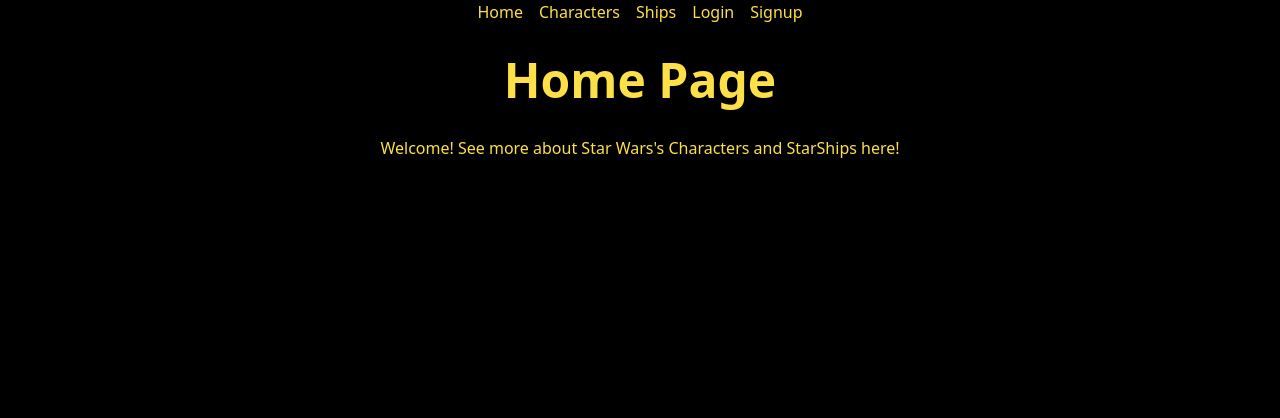
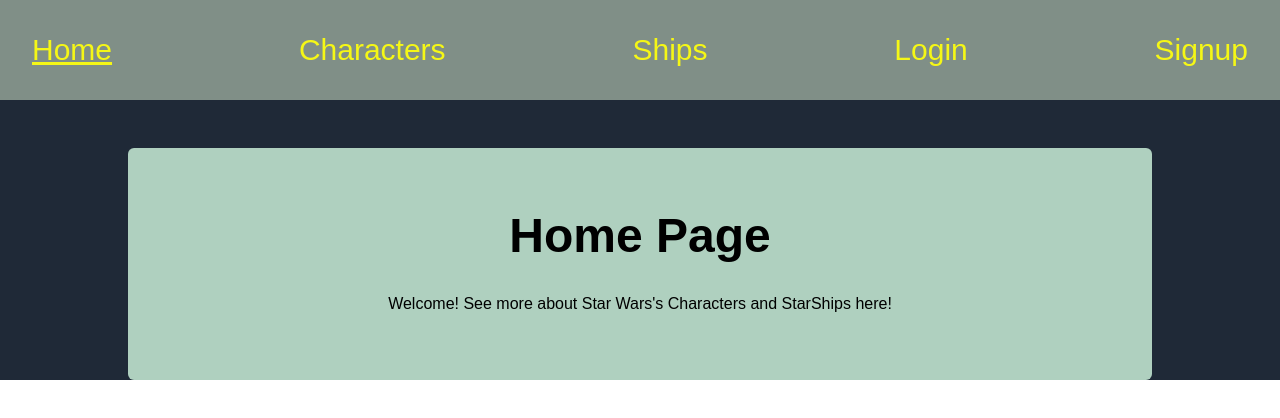
Before and after one commit to viniciusfer01/hubbi-challenge, a React (Vite) app in the folder frontend/: page / in a window 1280 px wide. Shown: the top 418 px of the page. Built offline with nearby package versions, Linux system fonts and the light colour scheme.

Commit message:
styling characters and nav

```diff
--- a/frontend/src/App.tsx
+++ b/frontend/src/App.tsx
@@ -9,19 +9,24 @@
 import Signup from "./pages/Signup";
 import { action as signupAction } from "./pages/Signup";
 import { action as loginAction } from "./pages/Login";
+import { action as logoutAction } from "./pages/Logout";
+import { checkAuthLoader, tokenLoader } from "./util/auth";
 
 const router = createBrowserRouter([
   {
     path: "/",
     element: <RootLayout />,
     errorElement: <ErrorPage />,
+    id: "root",
+    loader: tokenLoader,
     children: [
       { path: "/", element: <HomePage /> },
       { path: "/characters", element: <Characters /> },
       { path: "/ships", element: <Ships /> },
-      { path: "/ships/:id", element: <ShipDetail /> },
+      { path: "/ships/:id", element: <ShipDetail />, loader: checkAuthLoader },
       { path: "/login", element: <Login />, action: loginAction },
       { path: "/signup", element: <Signup />, action: signupAction },
+      { path: "logout", action: logoutAction },
     ],
   },
 ]);
--- a/frontend/src/components/MainNavigation.tsx
+++ b/frontend/src/components/MainNavigation.tsx
@@ -1,13 +1,15 @@
-import { NavLink } from "react-router-dom";
+import { Form, NavLink, useRouteLoaderData } from "react-router-dom";
 
 const MainNavigation = () => {
+  const token = useRouteLoaderData("root");
+
   return (
-    <header>
+    <header className="p-8 bg-battleship-gray text-3xl font-sans text-yellow">
       <nav>
-        <ul className="flex justify-center gap-4">
+        <ul className="flex justify-between gap-4 space-x-3">
           <li>
             <NavLink
-              className={({ isActive }) => (isActive ? "active" : undefined)}
+              className={({ isActive }) => (isActive ? "underline" : undefined)}
               to="/"
               end
             >
@@ -16,7 +18,7 @@
           </li>
           <li>
             <NavLink
-              className={({ isActive }) => (isActive ? "active" : undefined)}
+              className={({ isActive }) => (isActive ? "underline" : undefined)}
               to="/characters"
               end
             >
@@ -25,16 +27,20 @@
           </li>
           <li>
             <NavLink
-              className={({ isActive }) => (isActive ? "active" : undefined)}
+              className={({ isActive }) => (isActive ? "underline" : undefined)}
               to="/ships"
               end
             >
               Ships
             </NavLink>
           </li>
+          {!token && (
+            <>
               <li>
                 <NavLink
-              className={({ isActive }) => (isActive ? "active" : undefined)}
+                  className={({ isActive }) =>
+                    isActive ? "underline" : undefined
+                  }
                   to="/login"
                   end
                 >
@@ -43,12 +49,23 @@
               </li>
               <li>
                 <NavLink
-              className={({ isActive }) => (isActive ? "active" : undefined)}
+                  className={({ isActive }) =>
+                    isActive ? "underline" : undefined
+                  }
                   to="/signup"
                 >
                   Signup
                 </NavLink>
               </li>
+            </>
+          )}
+          {token && (
+            <li>
+              <Form action="/logout" method="post">
+                <button>Logout</button>
+              </Form>
+            </li>
+          )}
         </ul>
       </nav>
     </header>
--- /dev/null
+++ b/frontend/src/pages/Logout.tsx
@@ -0,0 +1,6 @@
+import { redirect } from "react-router-dom";
+
+export function action() {
+  localStorage.removeItem("token");
+  return redirect("/");
+}
--- a/frontend/src/pages/Root.tsx
+++ b/frontend/src/pages/Root.tsx
@@ -3,9 +3,11 @@
 
 const RootLayout = () => {
   return (
-    <div className="bg-black h-screen text-yellow-300">
+    <div className="bg-gun-metal h-full">
       <MainNavigation />
-      <Outlet />
+      <div className="h-fit max-w-5xl my-12 m-auto text-center p-8 max-h-3xl bg-ash-gray rounded-md">
+        <Outlet />
+      </div>
     </div>
   );
 };
--- a/frontend/src/pages/characters.tsx
+++ b/frontend/src/pages/characters.tsx
@@ -52,26 +52,36 @@
 
   return (
     <div className="m-5 text-center">
-      <h1>Star Wars Characters</h1>
+      <h1 className="font-extrabold text-4xl text-gun-metal">
+        Star Wars Characters
+      </h1>
       {loading ? (
         <p>Loading...</p>
       ) : (
         data && (
-          <div className="w-full">
-            <h2> {data.count} characters</h2>
-            <ul className="flex flex-wrap justify-center m-10">
+          <div>
+            <p> {data.count} characters</p>
+            <ul className=" m-10   text-yellow ">
               {data.results.map((character: Character) => (
-                <li key={character.name}>
-                  <h2>{character.name}</h2>
-                  <p>Height: {character.height}</p>
-                  <p>Mass: {character.mass}</p>
-                  <p>Hair Color: {character.hair_color}</p>
-                  <p>Eye Color: {character.eye_color}</p>
-                  <p>Skin Color: {character.skin_color}</p>
+                <li
+                  key={character.name}
+                  className="w-full p-4 bg-gun-metal rounded-md m-4 text-ash-gray flex space-x-2 justify-between items-center"
+                >
+                  <p className="text-2xl font-extrabold text-yellow">
+                    {character.name}
+                  </p>
+                  <button className="bg-ash-gray text-gun-metal rounded-xl p-2 hover:opacity-90">
+                    See details...
+                  </button>
                 </li>
               ))}
             </ul>
-            <button onClick={getNextPage}>Next</button>
+            <button
+              className="bg-battleship-gray px-10 py-4 rounded-lg text-yellow hover:text-gun-metal hover:opacity-90"
+              onClick={getNextPage}
+            >
+              Next
+            </button>
           </div>
         )
       )}
--- a/frontend/src/pages/ships.tsx
+++ b/frontend/src/pages/ships.tsx
@@ -1,5 +1,5 @@
 import { useEffect, useState } from "react";
-import { Link } from "react-router-dom";
+import { Link, useRouteLoaderData } from "react-router-dom";
 
 type Ship = {
   name: string;
@@ -34,6 +34,7 @@
   const [data, setData] = useState<apiShipData>();
   const [loading, setLoading] = useState(true);
   const [page, setPage] = useState(1);
+  const token = useRouteLoaderData("root");
 
   useEffect(() => {
     const fetchData = async (url: string) => {
@@ -73,8 +74,12 @@
                       (ship.id = ship.url.split("/")[5]),
                       (
                         <li key={ship.name}>
-                          <h2>{ship.name}</h2> <p>{ship.url}</p>
-                          <Link to={`/ships/${ship.id}`}>See Ship Details</Link>
+                          <h2>{ship.name}</h2>
+                          {token && (
+                            <Link to={`/ships/${ship.id}`}>
+                              See Ship Details
+                            </Link>
+                          )}
                         </li>
                       )
                     )
--- a/frontend/src/util/auth.tsx
+++ b/frontend/src/util/auth.tsx
@@ -1,4 +1,19 @@
+import { redirect } from "react-router-dom";
+
 export function getAuthToken() {
   const token = localStorage.getItem("token");
   return token;
 }
+
+export function tokenLoader() {
+  return getAuthToken();
+}
+
+export function checkAuthLoader() {
+  const token = getAuthToken();
+
+  if (!token) {
+    return redirect("/login");
+  }
+  return null;
+}
--- a/frontend/tailwind.config.js
+++ b/frontend/tailwind.config.js
@@ -2,7 +2,27 @@
 export default {
   content: ["./index.html", "./src/**/*.{js,ts,jsx,tsx}"],
   theme: {
-    extend: {},
+    screens: {
+      sm: "480px",
+      md: "768px",
+      lg: "976px",
+      xl: "1440px",
+    },
+    colors: {
+      yellow: "#f5f716",
+      "battleship-gray": "#808f87",
+      "ash-gray": "#afd0bf",
+      "gun-metal": "#1f2937",
+    },
+    fontFamily: {
+      sans: ["Graphik", "sans-serif"],
+      serif: ["Merriweather", "serif"],
+    },
+    extend: {
+      borderRadius: {
+        "4xl": "2rem",
+      },
+    },
   },
   plugins: [],
 };
```
Lines whose indentation alone changed are shown as unchanged.
